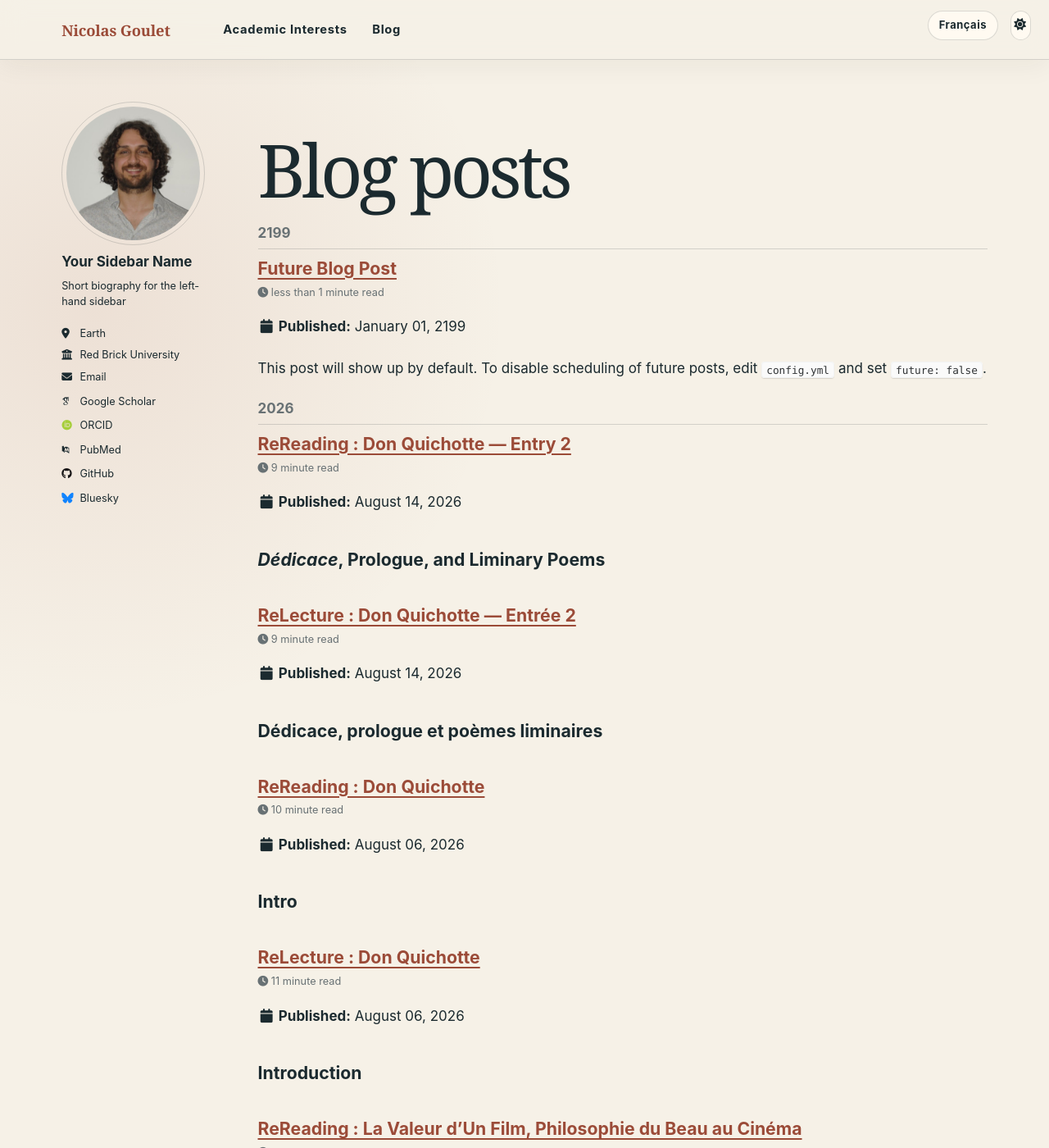
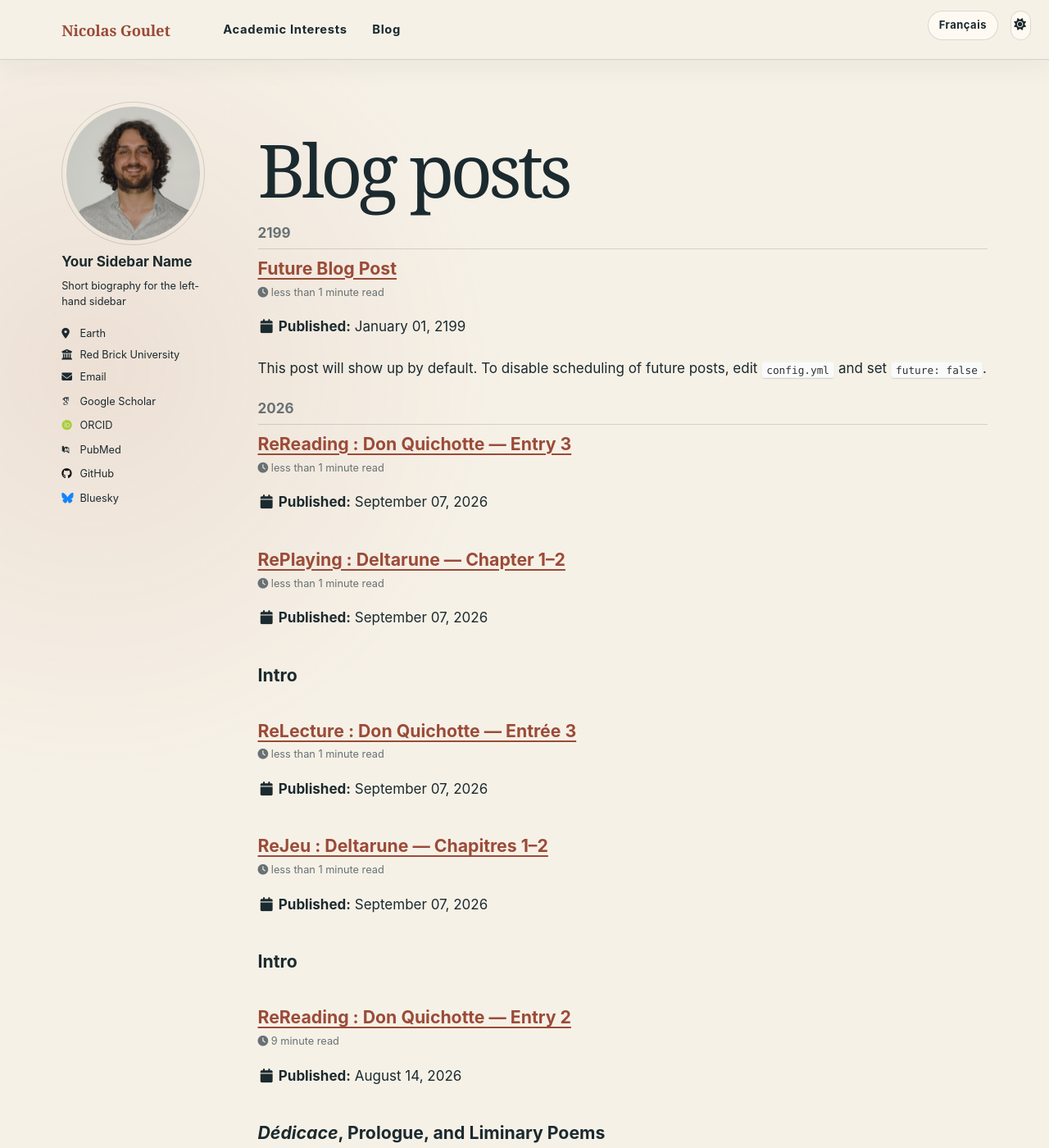
Before and after one commit to NicolasGoulet/NicolasGoulet.github.io, a Jekyll site: the page built from _pages/year-archive.html, in a window 1280 px wide and 1400 px high. Shown: the whole window at 82% size. Built offline with Jekyll 4.4.1, drawn with Linux system fonts in a browser that asks for light colours; some web fonts are replaced.

Commit message:
Add bilingual Deltarune and Don Quichotte blog entries

```diff
--- /dev/null
+++ b/_posts/2026-09-07-rejeu-deltarune.md
@@ -0,0 +1,30 @@
+---
+title: "ReJeu : Deltarune — Chapitres 1–2"
+date: 2026-09-07
+permalink: /french/blog/rejeu-deltarune/
+layout: blog-post
+blog_entry: true
+blog_series: replaying
+work_slug: deltarune
+work_title: "Deltarune"
+entry_number: 1
+entry_title: "Chapitres 1–2"
+series_title: "ReJeu"
+series_url: /french/blog/rejeu/
+status: "Travail en cours"
+lang: fr
+locale: fr-CA
+alternate_url: /blog/replaying-deltarune/
+---
+
+## Intro
+
+<!-- Commencer à écrire ici. Préciser les chapitres ou la partie de jeu abordés et les éventuels divulgâcheurs. -->
+
+## Notes de jeu
+
+<!-- Ajouter les moments, observations et réflexions ici. -->
+
+## Conclusion
+
+<!-- À rédiger. -->
--- /dev/null
+++ b/_posts/2026-09-07-relecture-don-quichotte-3.md
@@ -0,0 +1,32 @@
+---
+title: "ReLecture : Don Quichotte — Entrée 3"
+date: 2026-09-07
+permalink: /french/blog/relecture-don-quichotte-3/
+layout: blog-post
+blog_entry: true
+blog_series: rereading
+work_slug: don-quichotte
+work_title: "Don Quichotte"
+entry_number: 3
+entry_title: "Titre à venir"
+series_title: "ReLecture"
+series_url: /french/blog/relecture/
+status: "Travail en cours"
+lang: fr
+locale: fr-CA
+alternate_url: /blog/rereading-don-quichotte-3/
+---
+
+{% comment %}TODO: Remplacer entry_title ci-dessus une fois le titre choisi.{% endcomment %}
+
+## Intro
+
+<!-- Commencer à écrire ici. -->
+
+## Notes de lecture
+
+<!-- Ajouter les passages, observations et réflexions ici. -->
+
+## Conclusion
+
+<!-- À rédiger. -->
--- /dev/null
+++ b/_posts/2026-09-07-replaying-deltarune.md
@@ -0,0 +1,29 @@
+---
+title: "RePlaying : Deltarune — Chapter 1–2"
+date: 2026-09-07
+permalink: /blog/replaying-deltarune/
+layout: blog-post
+blog_entry: true
+blog_series: replaying
+work_slug: deltarune
+work_title: "Deltarune"
+entry_number: 1
+entry_title: "Chapter 1–2"
+series_title: "RePlaying"
+series_url: /blog/replaying/
+status: "Work in progress"
+lang: en
+alternate_url: /french/blog/rejeu-deltarune/
+---
+
+## Intro
+
+How does one justify their time spent gaming?
+
+## Playing notes
+
+<!-- Add moments, observations, and reflections here. -->
+
+## Conclusion
+
+<!-- To write. -->
--- /dev/null
+++ b/_posts/2026-09-07-rereading-don-quichotte-3.md
@@ -0,0 +1,33 @@
+---
+title: "ReReading : Don Quichotte — Entry 3"
+date: 2026-09-07
+permalink: /blog/rereading-don-quichotte-3/
+layout: blog-post
+blog_entry: true
+blog_series: rereading
+work_slug: don-quichotte
+work_title: "Don Quichotte"
+entry_number: 3
+entry_title: "Title to come"
+series_title: "ReReading"
+series_url: /blog/rereading/
+status: "Work in progress"
+lang: en
+alternate_url: /french/blog/relecture-don-quichotte-3/
+---
+
+{% comment %}TODO: Set entry_title above once you choose a title.{% endcomment %}
+
+## Third Part
+
+Now we are getting somewhere. This is the part where Don Quichottes gets quite serious, as I will soon demonstrate in the most academic of manners.
+
+## Preliminaries
+
+<!-- Add passages, observations, and reflections here. -->
+
+## Cardenio
+
+Here the story finally *gets somewhere* : Don Quichottes seems to find what could be an actual quest. As our most pious Duo traverse desolate mountains in search of adventure (or to flee the authorities after having freed a dozen of criminals), they come accross what seem like an actually extraordinary sight for the first time, not a mere symptop of our Knight's folly.
+
+<!-- To write. -->
```
Also changed, not shown: _pages/blog-replaying.md (+1 -0 lines), french/blog-rejeu.md (+1 -0 lines), scripts/verify_site.rb (+7 -3 lines).
